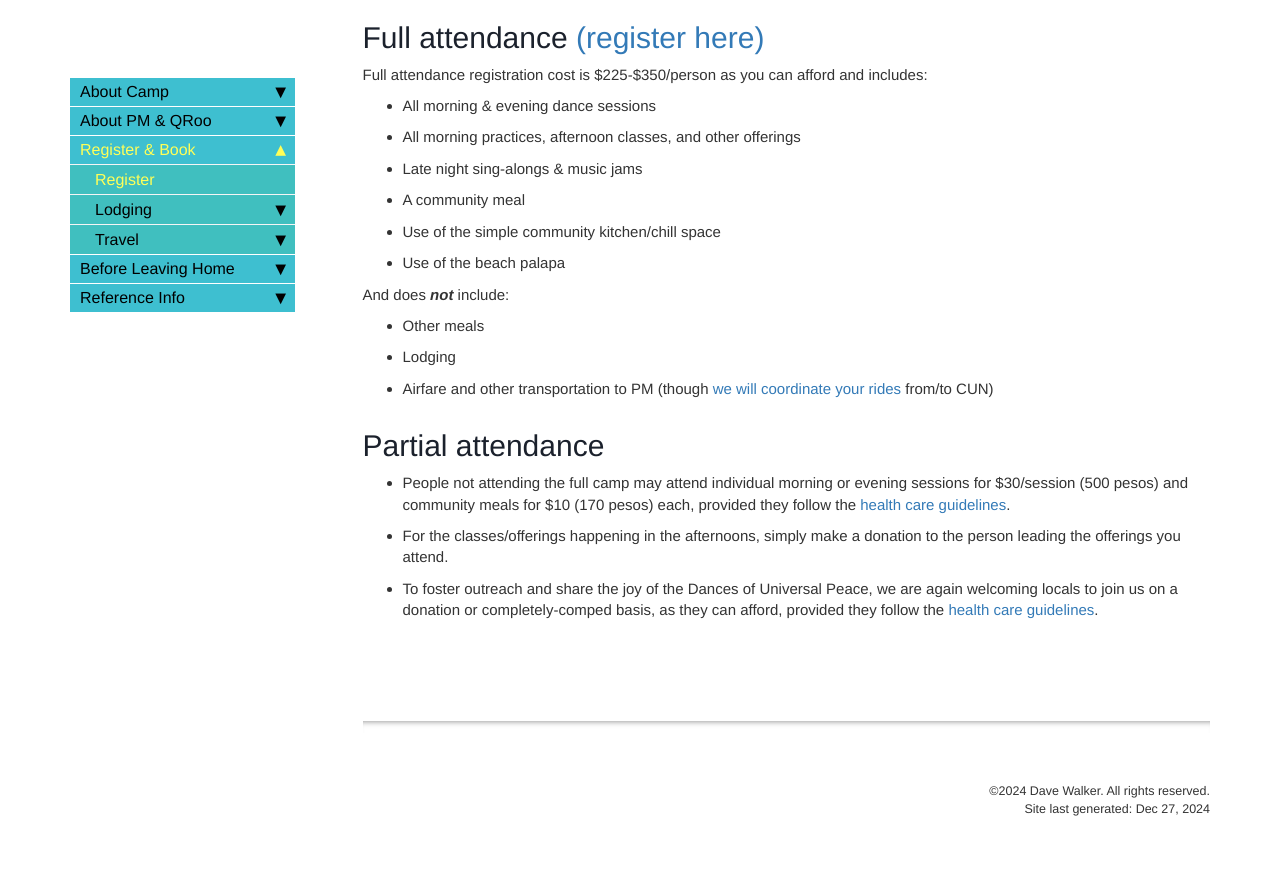
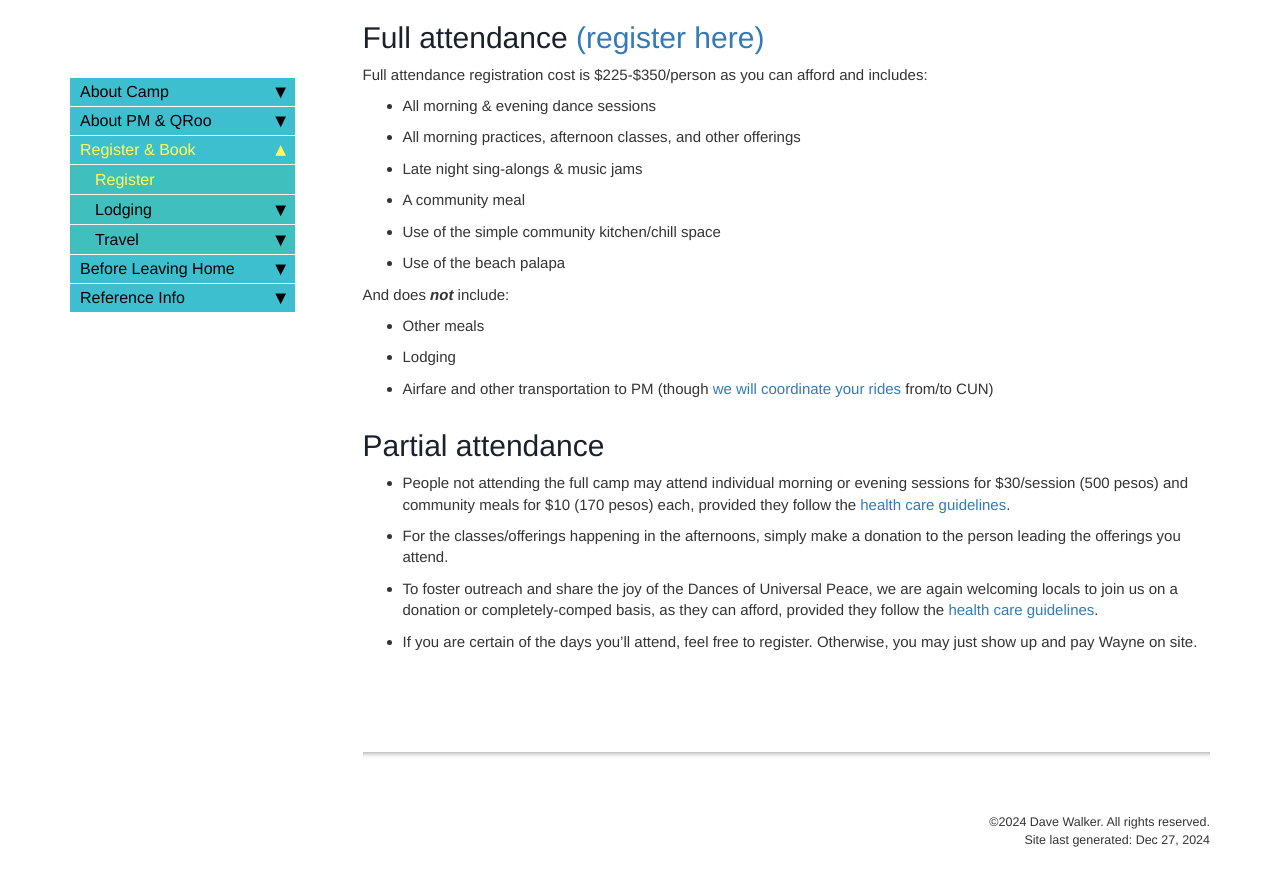
Before and after one commit to davewalker60/pmdup, a Jekyll site: the page built from pages/register.md, in a window 1280 px wide and 900 px high, scrolled down 731 px. Shown: the top 886 px of the window. Built offline with Jekyll 4.4.1, drawn with Linux system fonts in a browser that asks for light colours; comment, search, counter and statistics services are not loaded.

Commit message:
Add how to partial pay

```diff
--- a/pages/register.md
+++ b/pages/register.md
@@ -45,3 +45,4 @@ And does ***not*** include:
 - People not attending the full camp may attend individual morning or evening sessions for $30/session (500 pesos) and community meals for $10 (170 pesos) each, provided they follow the [health care guidelines](health-care-guidelines.md).
 - For the classes/offerings happening in the afternoons, simply make a donation to the person leading the offerings you attend.
 - To foster outreach and share the joy of the Dances of Universal Peace, we are again welcoming locals to join us on a donation or completely-comped basis, as they can afford, provided they follow the [health care guidelines](health-care-guidelines.md).
+- If you are certain of the days you'll attend, feel free to register. Otherwise, you may just show up and pay Wayne on site.
```
